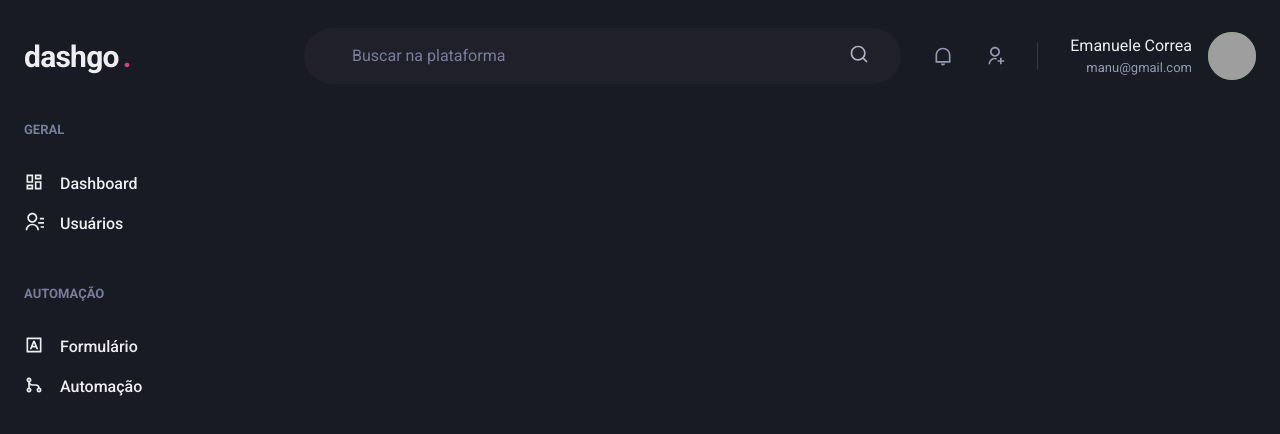
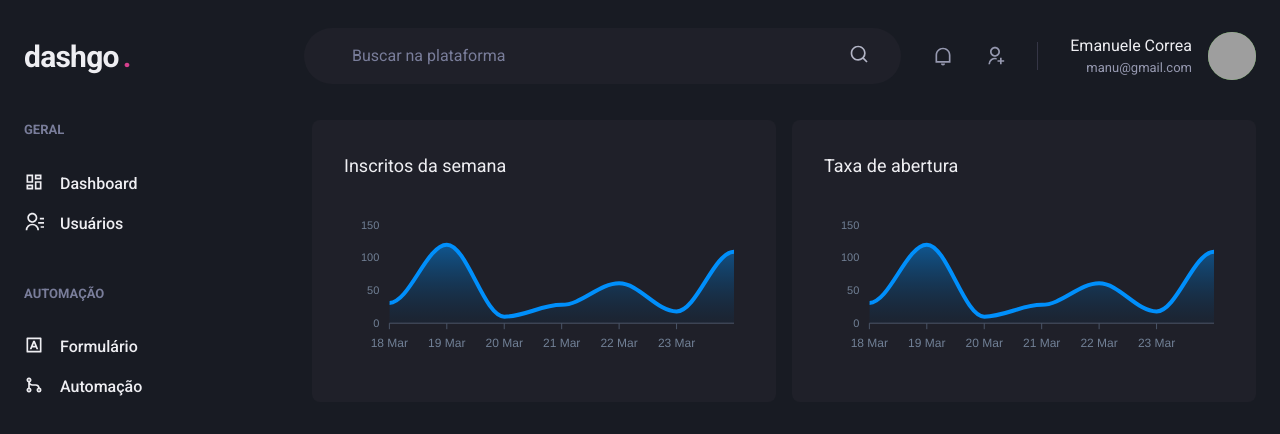
Before and after one commit to manuncorrea/dashgo, a Next.js app: page /dashboard in a window 1280 px wide. Shown: the top 434 px of the page. Built offline with nearby package versions, Linux system fonts and the light colour scheme; grey boxes are pictures that could not be loaded.

Commit message:
criando dahsboard

```diff
--- a/package.json
+++ b/package.json
@@ -13,9 +13,11 @@
     "@chakra-ui/react": "^1.6.5",
     "@emotion/react": "^11.4.0",
     "@emotion/styled": "^11.3.0",
+    "apexcharts": "^3.28.1",
     "framer-motion": "^4.1.17",
     "next": "11.0.1",
     "react": "17.0.2",
+    "react-apexcharts": "^1.3.9",
     "react-dom": "17.0.2",
     "react-icons": "^4.2.0"
   },
--- a/src/pages/dashboard.tsx
+++ b/src/pages/dashboard.tsx
@@ -1,6 +1,69 @@
-import { Flex } from "@chakra-ui/react";
+import { Box, Flex, SimpleGrid, Text, theme } from "@chakra-ui/react";
+import dynamic from 'next/dynamic';
 import { Header } from "../components/Header";
 import { Sidbar } from "../components/Sidbar";
+
+// Importando o grafico
+const Chart = dynamic(() => import('react-apexcharts'), {
+  ssr: false,
+});
+// Estilizando o grafico
+const options = {
+  chart: {
+    toolbar: {
+      show: false,
+    },
+
+    zoom: {
+      enabled: false,
+    },
+
+    foreColor: theme.colors.gray[500]
+  },
+  grid: {
+    show: false,
+  },
+  dataLabels: {
+    enabled: false,
+  },
+  tooltip: {
+    enabled: false,
+  },
+  xaxis: {
+    type: 'datetime',
+    axisBorder: {
+      color: theme.colors.gray[600]
+    },
+    axisTicks: {
+      color: theme.colors.gray[600]
+    },
+    categories: [
+      '2021-03-18T00:00:00.00Z',
+      '2021-03-19T00:00:00.00Z',
+      '2021-03-20T00:00:00.00Z',
+      '2021-03-21T00:00:00.00Z',
+      '2021-03-22T00:00:00.00Z',
+      '2021-03-23T00:00:00.00Z',
+      '2021-03-24T00:00:00.00Z',
+    ],
+  },
+  fill: {
+    opacity: 0.3,
+    type: 'gradient',
+    gradient: {
+      shade: 'dark',
+      opacityFrom: 0.7,
+      opacityTo: 0.3
+    },
+  },
+};
+// Passando dadoss do grafico
+const series = [
+  {
+    name: "series1",
+    data: [31, 120, 10, 28, 61, 18, 109],
+  },
+];
 
 export default function Dashboard() {
   return (
@@ -9,7 +72,23 @@
 
       <Flex width="100%" marginY="6" maxWidth={1480} mx="auto" paddingX="6">
         <Sidbar />
+
+        <SimpleGrid flex="1" gap="4" minChildWidth="320px" align="flex-start">
+          <Box p="8" bg="gray.800" borderRadius={8}>
+            <Text fontSize="lg" mb="4">
+              Inscritos da semana
+            </Text>
+            <Chart options={options} series={series} type="area" height={160} />
+          </Box>
+
+          <Box p="8" bg="gray.800" borderRadius={8}>
+            <Text fontSize="lg" mb="4">
+              Taxa de abertura
+            </Text>
+            <Chart options={options} series={series} type="area" height={160} />
+          </Box>
+        </SimpleGrid>
       </Flex>
     </Flex>
-  )
+  );
 }
```
Also changed, not shown: 1 other file (tests, documents, lock files or other folders).
